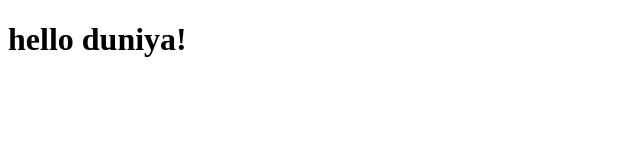
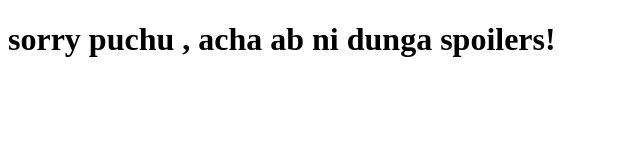
Before and after one commit to SiddharthS0703/Coursera---Assignments, a plain HTML site: page site/index.html in a window 1280 px wide. Shown: the whole page, without its empty margins (0-640 px from the left). Drawn offline with Linux system fonts and the light colour scheme.

Commit message:
small edit to our content

```diff
--- a/site/index.html
+++ b/site/index.html
@@ -4,6 +4,6 @@
 	<title>hello duniya </title>
 </head>
 <body>
-<h1> hello duniya!</h1>
+<h1> sorry puchu , acha ab ni dunga spoilers!</h1>
 </body>
 </html>
```
